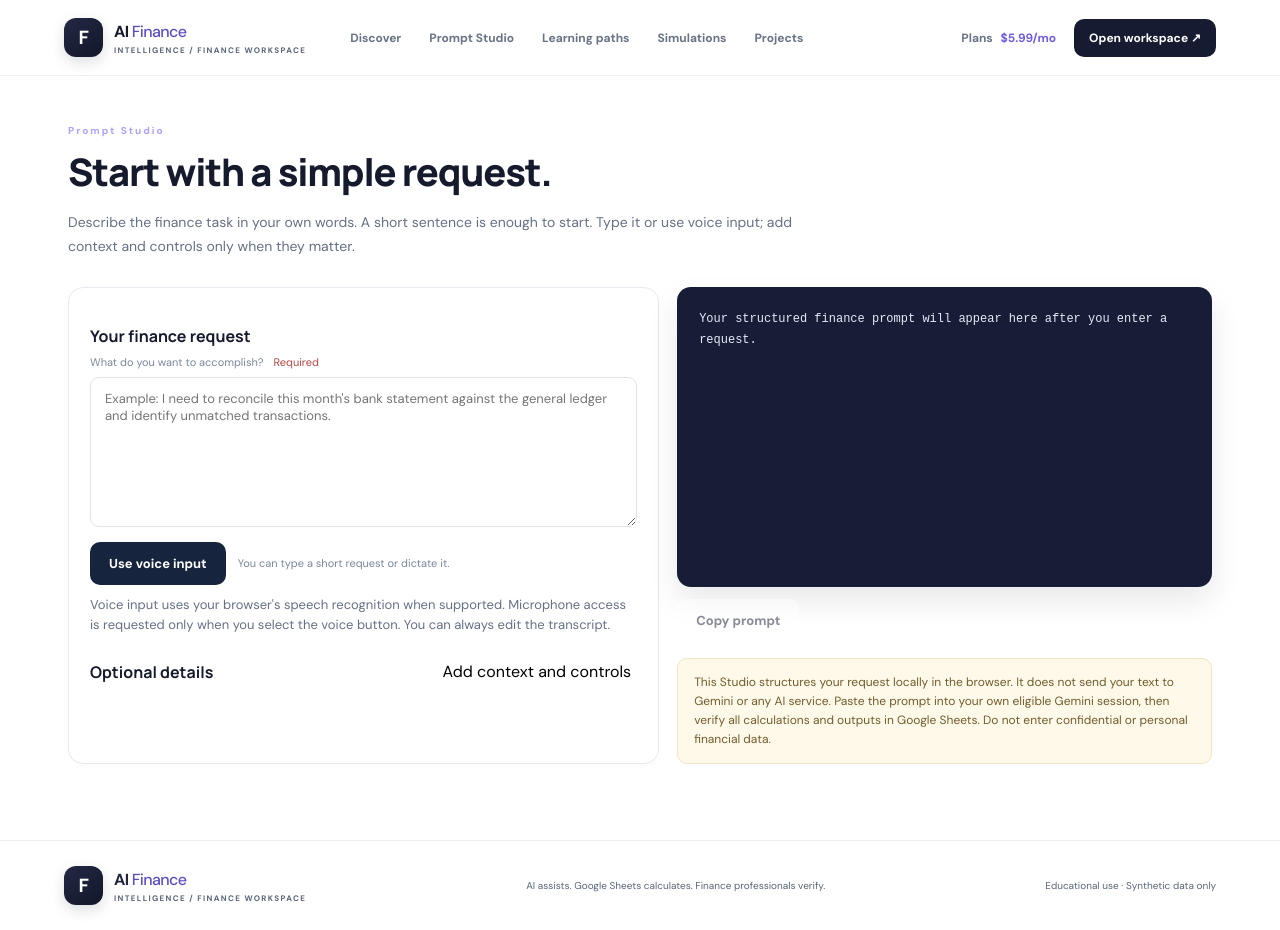
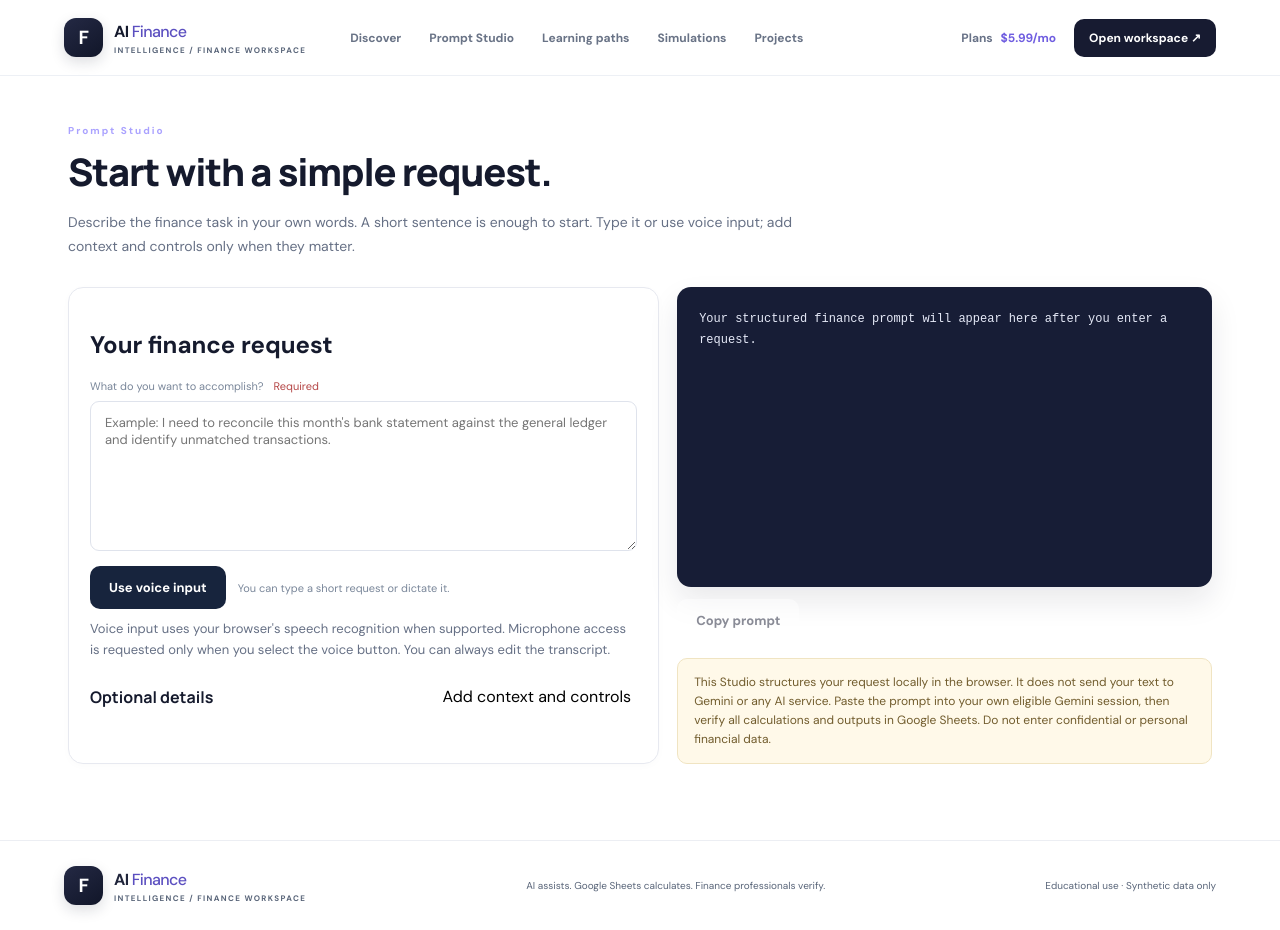
Before and after one commit to sbparimi/gemini-finance-lab, a Next.js app: page /studio in a window 1280 px wide. Built offline with nearby package versions, Linux system fonts and the light colour scheme.

Commit message:
Fix Prompt Studio heading hierarchy for accessible navigation

```diff
--- a/app/studio/page.tsx
+++ b/app/studio/page.tsx
@@ -49,7 +49,7 @@ export default function Studio(){
     <p className="lead">Describe the finance task in your own words. A short sentence is enough to start. Type it or use voice input; add context and controls only when they matter.</p>
     <div className="twocol" style={{marginTop:28}}>
       <section className="card">
-        <h3>Your finance request</h3>
+        <h2>Your finance request</h2>
         <label className="meta" htmlFor="finance-brief">What do you want to accomplish? <span style={{color:"#b54747"}}>Required</span></label>
         <textarea id="finance-brief" className="field" style={{width:"100%",minHeight:150,margin:"8px 0 10px"}} placeholder="Example: I need to reconcile this month's bank statement against the general ledger and identify unmatched transactions." value={brief} onChange={e=>setBrief(e.target.value)}/>
         <div style={{display:"flex",alignItems:"center",gap:12,flexWrap:"wrap"}}>
```
